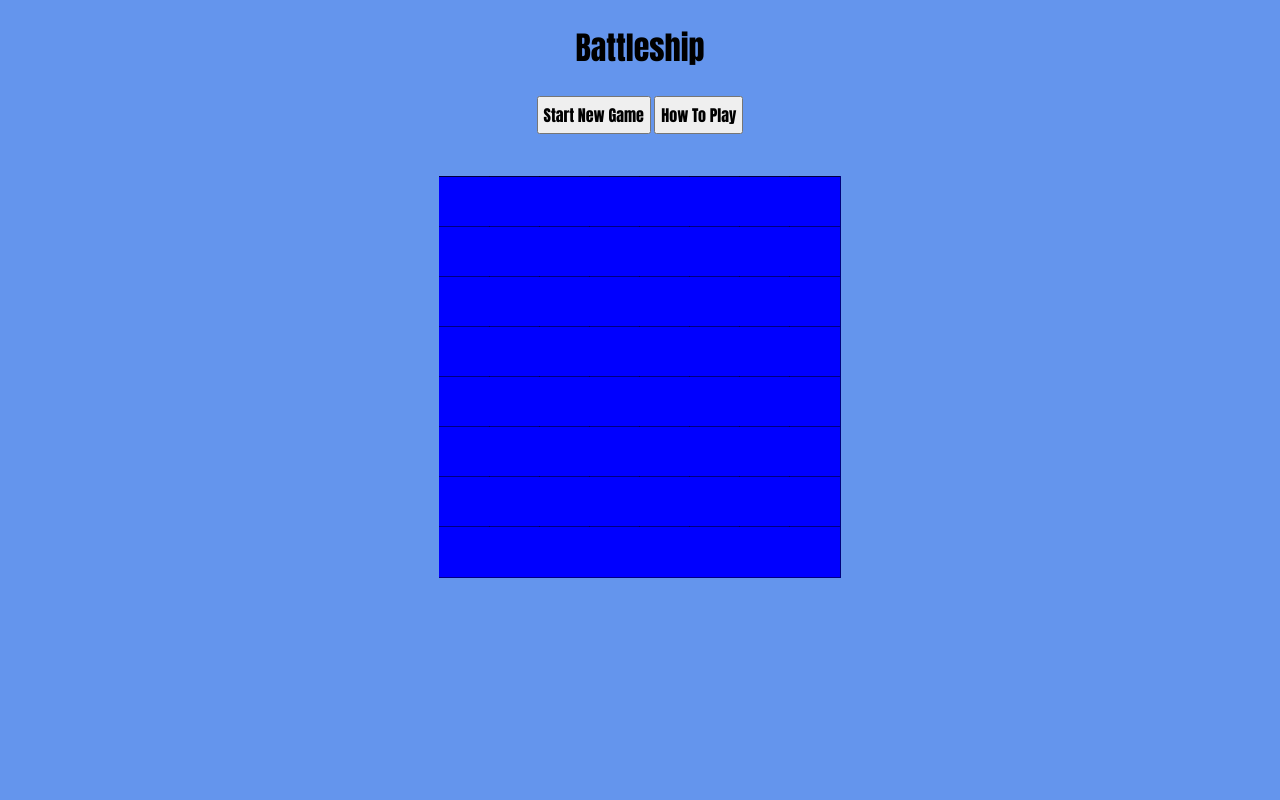
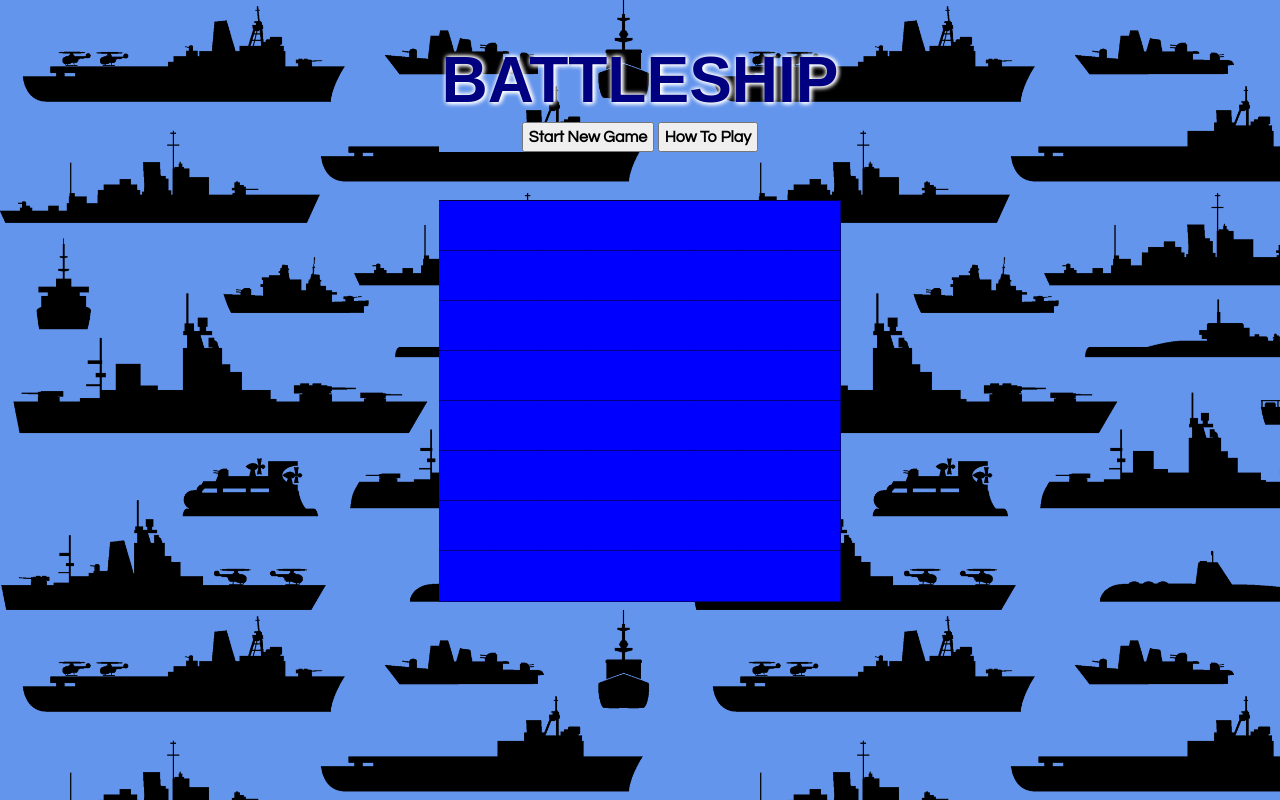
Before and after one commit to chaballen/Battleship, a plain HTML site: page index.html in a window 1280 px wide. Drawn offline with nearby package versions, Linux system fonts and the light colour scheme.

Commit message:
styling and minor bug fixes

```diff
--- a/game.js
+++ b/game.js
@@ -94,11 +94,13 @@ window.onload = function() {
 
 function placeRandomShips(numShips, chosenLevel) {
     // reset minMoves if level changed
-    const cookies = document.cookie.split(";");
-    const levelCookie = cookies[1].split("=")[1];
+    const cookies = document.cookie;
+    if (cookies.length > 0) {
+        const levelCookie = cookies.split(";")[1].split("=")[1];
 
-    if (chosenLevel !== levelCookie) {
-        movesScore.innerHTML = "Minimum moves made: ";
+        if (chosenLevel !== levelCookie) {
+            movesScore.innerHTML = "Minimum moves made: ";
+        }
     }
 
     // show metrics
--- a/index.html
+++ b/index.html
@@ -9,7 +9,7 @@
     <link rel="stylesheet" href="styles.css">
 </head>
 <body>
-    <h1>Battleship</h1>
+    <h1>BATTLESHIP</h1>
     <div id="buttons">
         <button id="start">Start New Game</button>
         <button id="rules">How To Play</button>
--- a/styles.css
+++ b/styles.css
@@ -1,12 +1,23 @@
 body {
-    background: cornflowerblue;
+    background: cornflowerblue url('ships.png') repeat;
+    background-size: contain;
 }
 
 h1 {
-    font-family: Impact, sans-serif;
-    font-size: xx-large;
+    font-family: "Bauhaus 93", sans-serif;
+    font-size: 4em;
+    color: navy;
+    text-shadow: 1px 1px 5px white, 1px 1px 5px white, 1px -1px 5px white;
     text-align: center;
-    padding: 2px;
+    margin-bottom: 5px;
+}
+
+div h1 {
+    font-family: "Bauhaus 93", sans-serif;
+    font-size: x-large;
+    color: white;
+    text-shadow: none;
+    text-align: center;
 }
 
 div {
@@ -38,17 +49,20 @@ img {
 }
 
 button {
-    font-family: Impact, sans-serif;
+    font-family: "Century Gothic", sans-serif;
     font-size: medium;
+    font-weight: bold;
     display: inline-block;
     text-align: center;
     padding: 5px;
 }
 
 header {
-    font-family: Impact, sans-serif;
+    font: bold large "Century Gothic", sans-serif;
+    color: white;
     height: min-content;
     text-align: center;
+    margin-bottom: 2px;
 }
 
 h3 {
```
Also changed, not shown: ships.png (added).
